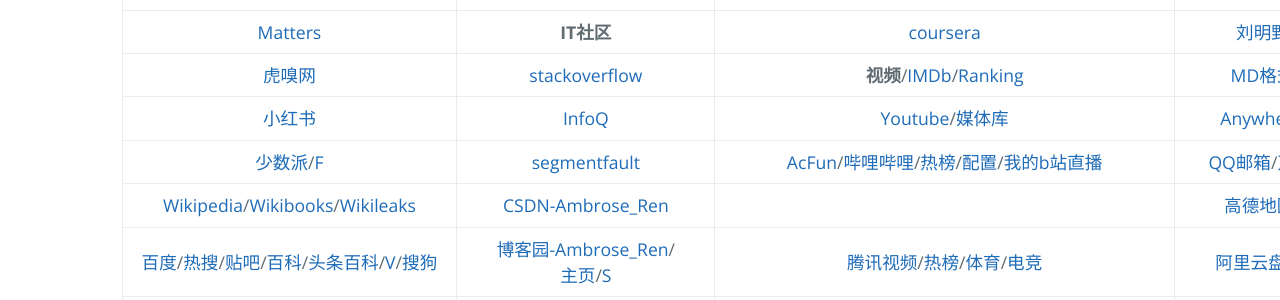
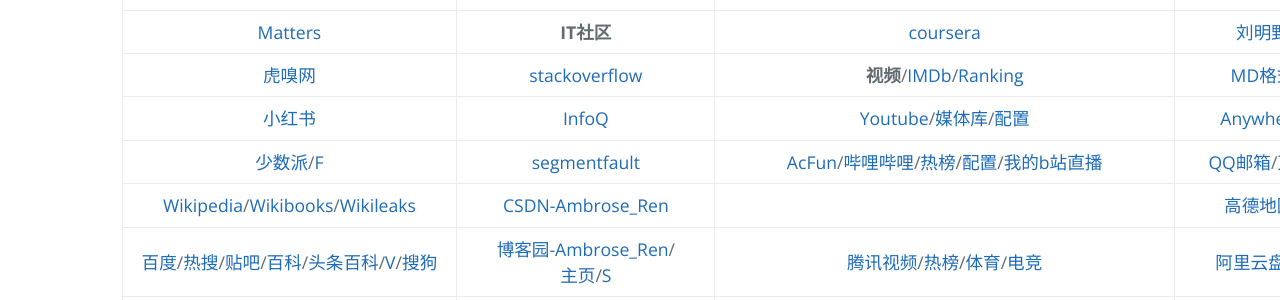
Before and after one commit to AmbroseRen/test, a Jekyll site: the page built from navigation.md, in a window 1280 px wide. Shown: the part 757-1057 px from the top of the page. Built offline with Jekyll 4.4.1, drawn with Linux system fonts in a browser that asks for light colours; our own code applies the rules of GitHub Pages for plain Markdown files; the repository's description, which GitHub fills in, is left out.

Commit message:
Update navigation.md

```diff
--- a/navigation.md
+++ b/navigation.md
@@ -21,7 +21,7 @@
 | [Medium](https://medium.com/) | []() | [Khan Academy](https://www.khanacademy.org/) | [在线翻译](https://fanyi.youdao.com/) |
 | [Matters](https://matters.news/) | __IT社区__ | [coursera](https://www.coursera.org/browse/computer-science) | [刘明野的工具箱](https://tool.liumingye.cn/) |
 | [虎嗅网](https://www.huxiu.com/) | [stackoverflow](https://stackoverflow.com/) | __视频__/[IMDb](https://m.imdb.com/)/[Ranking](https://www.boxofficemojo.com/weekly/) | [MD格式在线排版](https://md.phodal.com/) |
-| [小红书](https://www.xiaohongshu.com/explore) | [InfoQ](https://www.infoq.cn/) | [Youtube](https://www.youtube.com/)/[媒体库](https://www.youtube.com/feed/library) | [AnywhereAnything](http://lackar.com/aa/) |
+| [小红书](https://www.xiaohongshu.com/explore) | [InfoQ](https://www.infoq.cn/) | [Youtube](https://www.youtube.com/)/[媒体库](https://www.youtube.com/feed/library)/[配置](https://studio.youtube.com/video/LupojaPC1wc/livestreaming) | [AnywhereAnything](http://lackar.com/aa/) |
 | [少数派](https://sspai.com/)/[F](Library/Forum.md) | [segmentfault](https://segmentfault.com/u/ambroseren/users/following) | [AcFun](https://www.acfun.cn/)/[哔哩哔哩](https://space.bilibili.com/352834482/fans/follow)/[热榜](https://www.bilibili.com/v/popular/rank/all)/[配置](https://link.bilibili.com/p/center/index#/my-room/start-live)/[我的b站直播](https://live.bilibili.com/22653502) | [QQ邮箱](https://mail.qq.com/)/[万年历](https://wannianrili.bmcx.com/)/[12306](https://kyfw.12306.cn/otn/leftTicket/init) |
 | [Wikipedia](https://www.wikipedia.org/)/[Wikibooks](https://www.wikibooks.org/)/[Wikileaks](https://wikileaks.org/What-is-WikiLeaks.html) | [CSDN-Ambrose_Ren](https://blog.csdn.net/Ambrose_Ren) | []() | [高德地图](https://www.amap.com/)/[百度地图](https://map.baidu.com/) |
 | [百度](https://www.baidu.com/)/[热搜](https://top.baidu.com/board)/[贴吧](https://tieba.baidu.com/index.html)/[百科](https://baike.baidu.com/usercenter/lemmas#favorites)/[头条百科](https://www.baike.com/)/[V](https://baike.baidu.com/vbaike#gallary)/[搜狗](https://top.sogou.com/) | [博客园-Ambrose_Ren](https://www.cnblogs.com/rensi/)/[主页](https://home.cnblogs.com/u/rensi/)/[S](https://zzk.cnblogs.com/s/blogpost) | [腾讯视频](https://v.qq.com/biu/u/playlist)/[热榜](https://v.qq.com/biu/ranks/?t=hotsearch)/[体育](https://live.qq.com/match)/[电竞](https://egame.qq.com/gamelist) | [阿里云盘](https://www.aliyundrive.com/drive/)/[百度网盘](https://pan.baidu.com/disk/home)/[C](Data/Clouder.md) |
```
